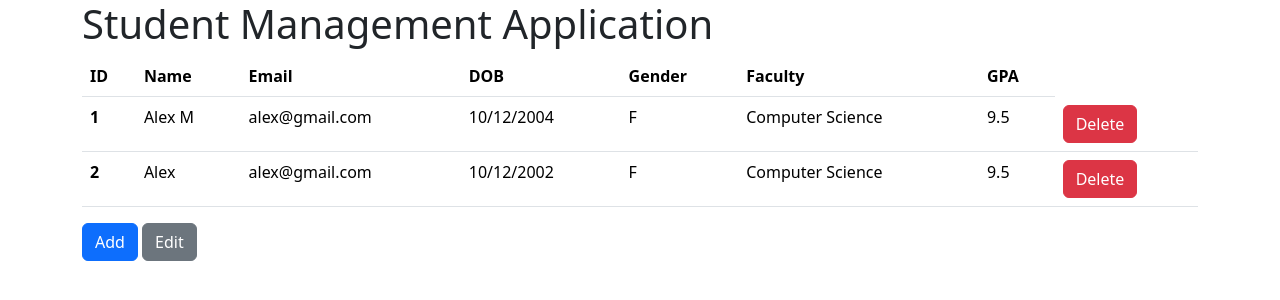
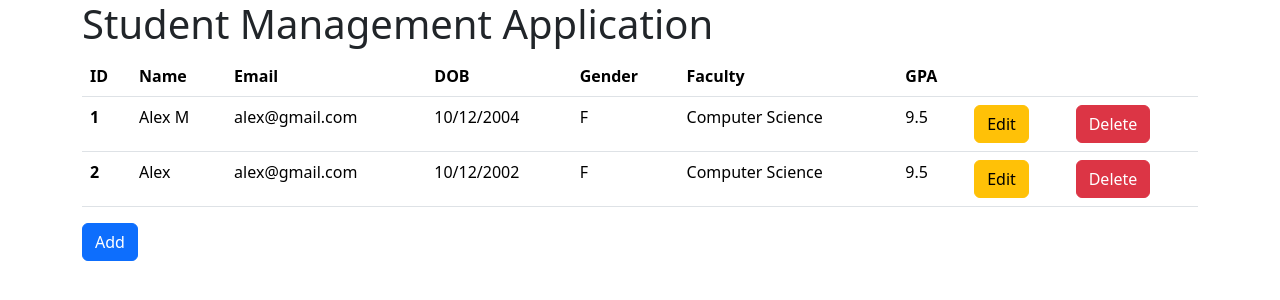
Before and after one commit to nhim-uit/Student-management-app, a Flask app: page / in a window 1280 px wide. Shown: the top 300 px of the page. Run offline with Flask 3, Linux system fonts and the light colour scheme; data comes from the database, SQL or seed files in the repository; some libraries are stand-ins or nearby versions.

Commit message:
style: add 1 more title for column

```diff
--- a/Templates/index.html
+++ b/Templates/index.html
@@ -12,6 +12,7 @@
             <th>Gender</th>
             <th>Faculty</th>
             <th>GPA</th>
+            <th colspan="2"></th>
         </tr>
         </thead>
         <tbody>
@@ -24,13 +25,14 @@
             <td>{{ student.gender }}</td>
             <td>{{ student.faculty.name }}</td>
             <td>{{ student.gpa }}</td>
+            <td><a class="btn btn-warning" href="{{ url_for('edit_student', id=student.id) }}" >Edit</a></td>
             <td><a class="btn btn-danger" href="{{ url_for('delete_student', id=student.id) }}">Delete</a></td>
         </tr>
         {% endfor %}
         </tbody>
     </table>
     <a class="btn btn-primary" href="{{ url_for('add_student') }}">Add</a>
-    <a class="btn btn-secondary" href="{{ url_for('edit_student', id=1) }}" >Edit</a>
+
 
 
 </div>
```
